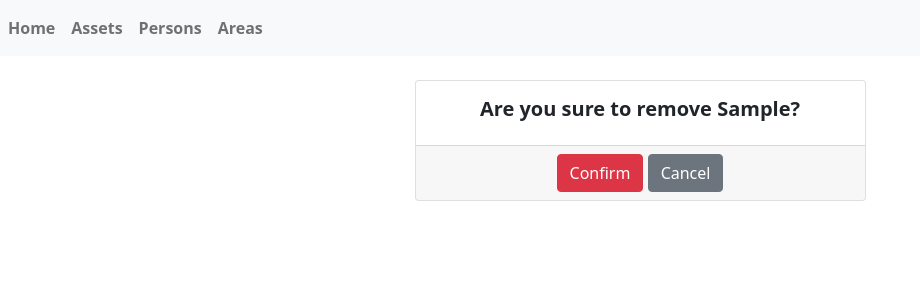
After one commit to Juandd5/django-project, a Django app: page /assetsapp/persons/1/delete/ in a window 1280 px wide. The commit adds this page. Shown: the top 300 px of the page, without its empty margins (0-920 px from the left). Run offline with Django 4.2, Linux system fonts and the light colour scheme; tables that the repository leaves empty hold one stand-in row (values such as "Sample post"); some libraries are stand-ins or nearby versions.

Commit message:
Removing a person with Delete View

```diff
--- a/assetsapp/templates/assetsapp/person.html
+++ b/assetsapp/templates/assetsapp/person.html
@@ -29,7 +29,7 @@
                         <td>{{ person.email|default_if_none:'---------' }}</td>
                         <td>
                             <a class="btn btn-primary" href="{% url 'assetsapp:person_update' person.id %}" role="button">Update</a>
-                            <a class="btn btn-danger" href="#" role="button">Delete</a>
+                            <a class="btn btn-danger" href="{% url 'assetsapp:person_delete' person.id %}" role="button">Delete</a>
                         </td>
                     </tr>
                 {% empty %}
--- /dev/null
+++ b/assetsapp/templates/assetsapp/person_delete.html
@@ -0,0 +1,25 @@
+{% extends 'base.html' %}
+
+{% block title %} Delete Person {% endblock  %}
+
+{% block content %}
+<div class="row justify-content-center">
+    <div class="col-sm-12 col-md-5">
+        <div class="card">
+            <form method="POST">{% csrf_token %}
+                <div class="card-body">
+                    <div class="text-center">
+                        <h5><strong>Are you sure to remove {{object}}?</strong></h5>
+                    </div>
+                </div>
+                <div class="card-footer">
+                    <div class="text-center">
+                        <button type="submit" class="btn btn-danger">Confirm</button>
+                        <a class="btn btn-secondary" href="{% url 'assetsapp:persons' %}" role="button">Cancel</a>
+                    </div>
+                </div>
+            </form>
+        </div>
+    </div>
+</div>
+{% endblock  %}
--- a/assetsapp/templates/assetsapp/person_form.html
+++ b/assetsapp/templates/assetsapp/person_form.html
@@ -10,7 +10,7 @@
                 <strong>Person Data</strong>
             </div>
             <div class="card-body card-block">
-                <form method="post" class="form-horizontal">{% csrf_token %}
+                <form method="POST" class="form-horizontal">{% csrf_token %}
                     {% for field in form %}
                         <div class="row form-group py-2 justify-content-center">
                             <div class="col col-md-4 justify-content-left">{{ field.label }}</div>
--- a/assetsapp/urls.py
+++ b/assetsapp/urls.py
@@ -11,5 +11,6 @@ urlpatterns = [
     path('assets/<int:pk>/update/', views.AssetUpdate.as_view(), name='asset_update'),
     path('persons/', views.PersonView.as_view(), name='persons'),
     path('persons/new/', views.PersonCreate.as_view(), name='person_create'),
-    path('persons/<int:pk>/update', views.PersonUpdate.as_view(), name='person_update'),
+    path('persons/<int:pk>/update/', views.PersonUpdate.as_view(), name='person_update'),
+    path('persons/<int:pk>/delete/', views.PersonDelete.as_view(), name='person_delete'),
 ]
--- a/assetsapp/views.py
+++ b/assetsapp/views.py
@@ -3,7 +3,7 @@ from django.urls import reverse_lazy
 from django.views import View
 from django.views.generic.list import ListView
 from django.views.generic.detail import DetailView
-from django.views.generic.edit import CreateView, UpdateView
+from django.views.generic.edit import CreateView, UpdateView, DeleteView
 
 from .models import Asset, Person
 from .forms import AssetCreateForm, AssetUpdateForm, PersonForm
@@ -71,3 +71,8 @@ class PersonCreate(PersonBaseView, CreateView):
 
 class PersonUpdate(PersonBaseView, UpdateView):
     pass
+
+
+class PersonDelete(BaseModelPersonViews, DeleteView):
+    template_name = "assetsapp/person_delete.html"
+    success_url = reverse_lazy('assetsapp:persons')
```
